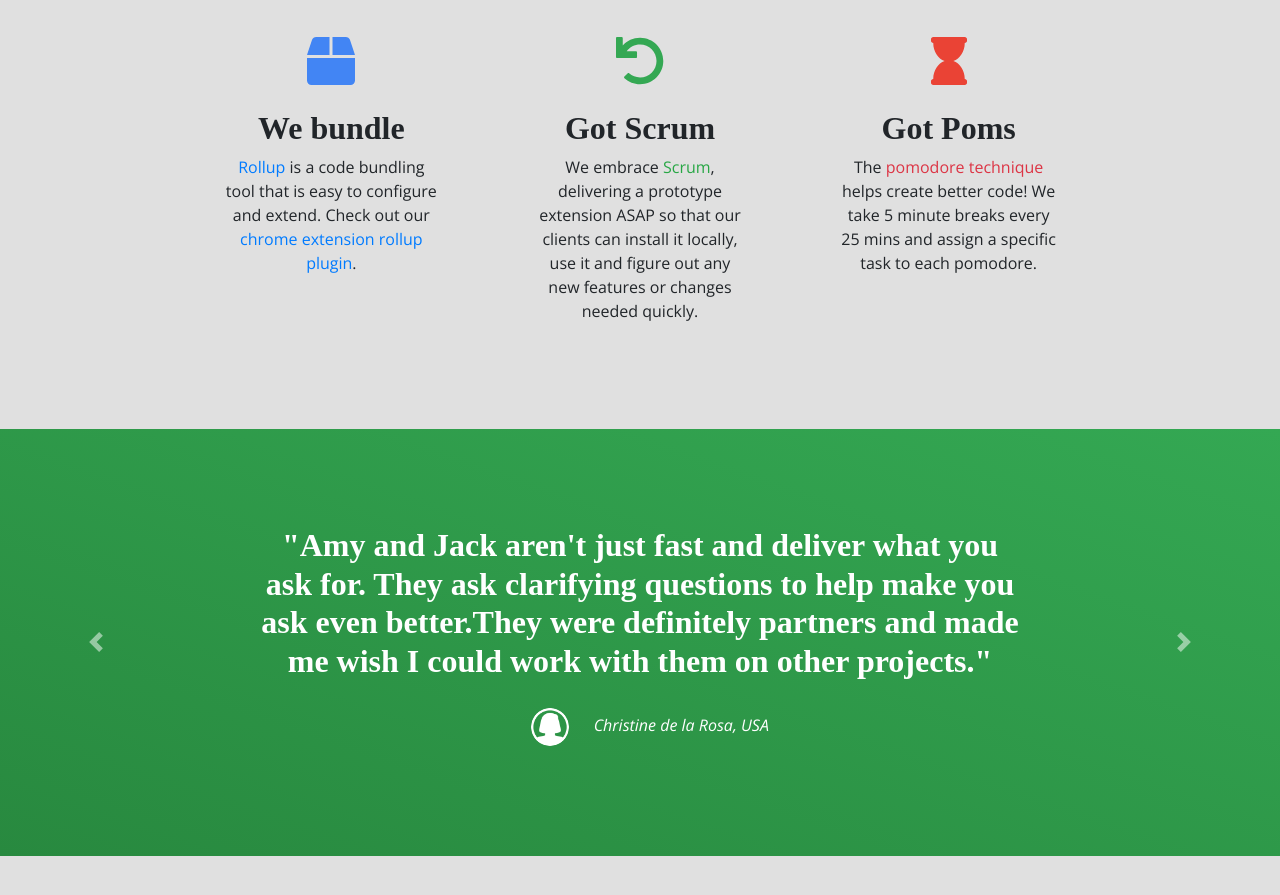
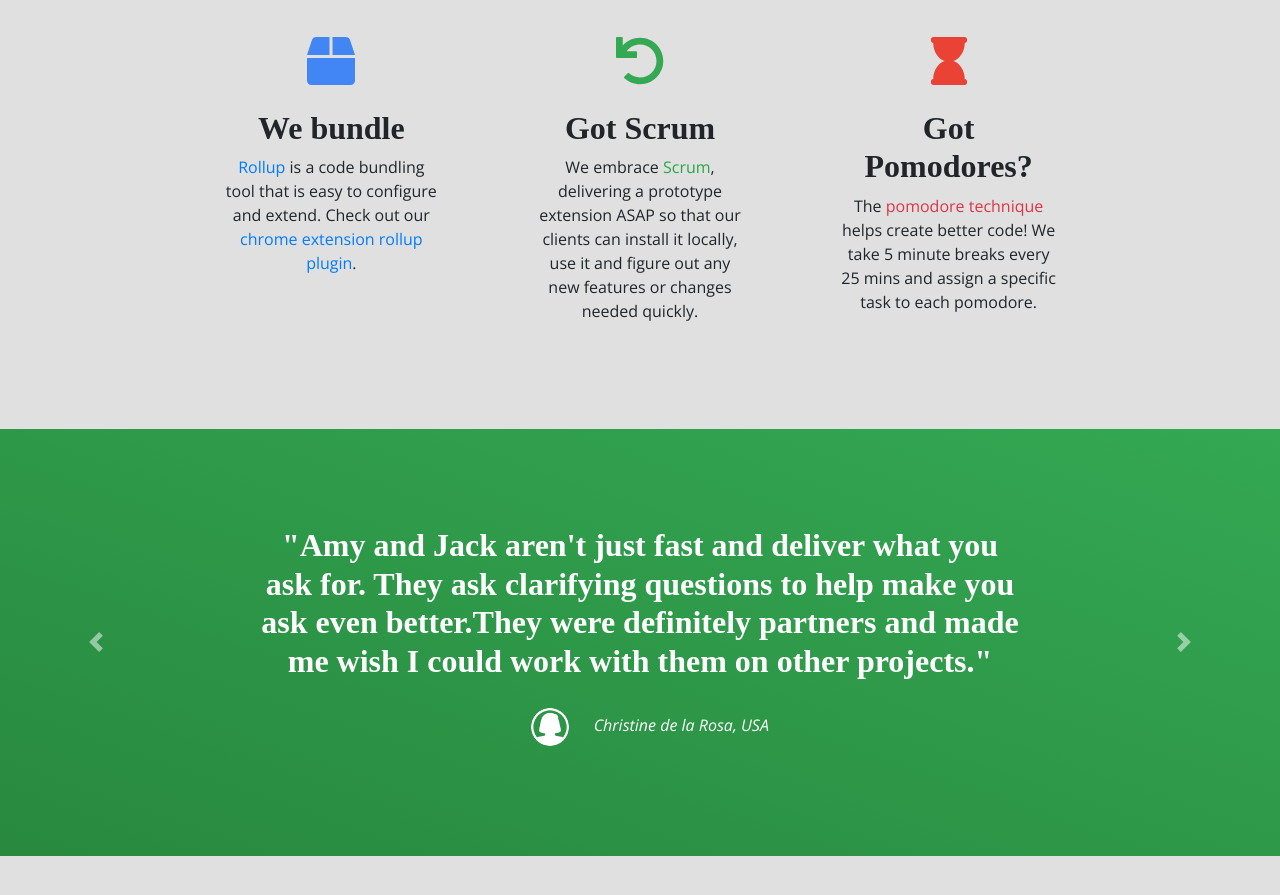
Before and after one commit to AmySteam/jackandamydevsite, a plain HTML site: page index.html in a window 1280 px wide. Shown: the part 1274-2169 px from the top of the page. Drawn offline with nearby package versions, Linux system fonts and the light colour scheme; a web font is replaced by a local one.

Commit message:
Change Got Poms to pomodores

```diff
--- a/index.html
+++ b/index.html
@@ -222,7 +222,7 @@
         </div>
         <div class="col-lg-4 mt-4 dev-tech-container">
           <i class="fa fa-hourglass fa-3x chrome-red dev-icons"></i>
-          <h3>Got Poms</h3>
+          <h3>Got Pomodores?</h3>
           <p>
             The
             <a
```
